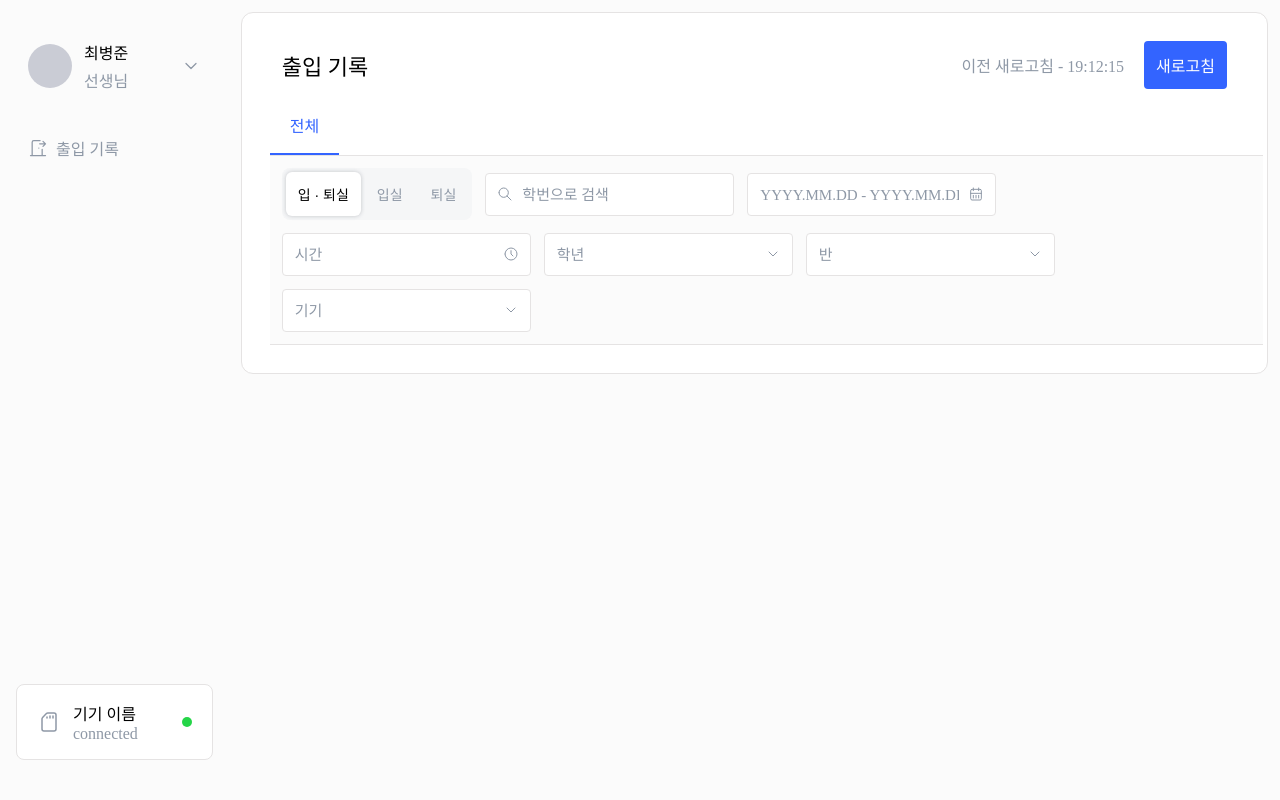
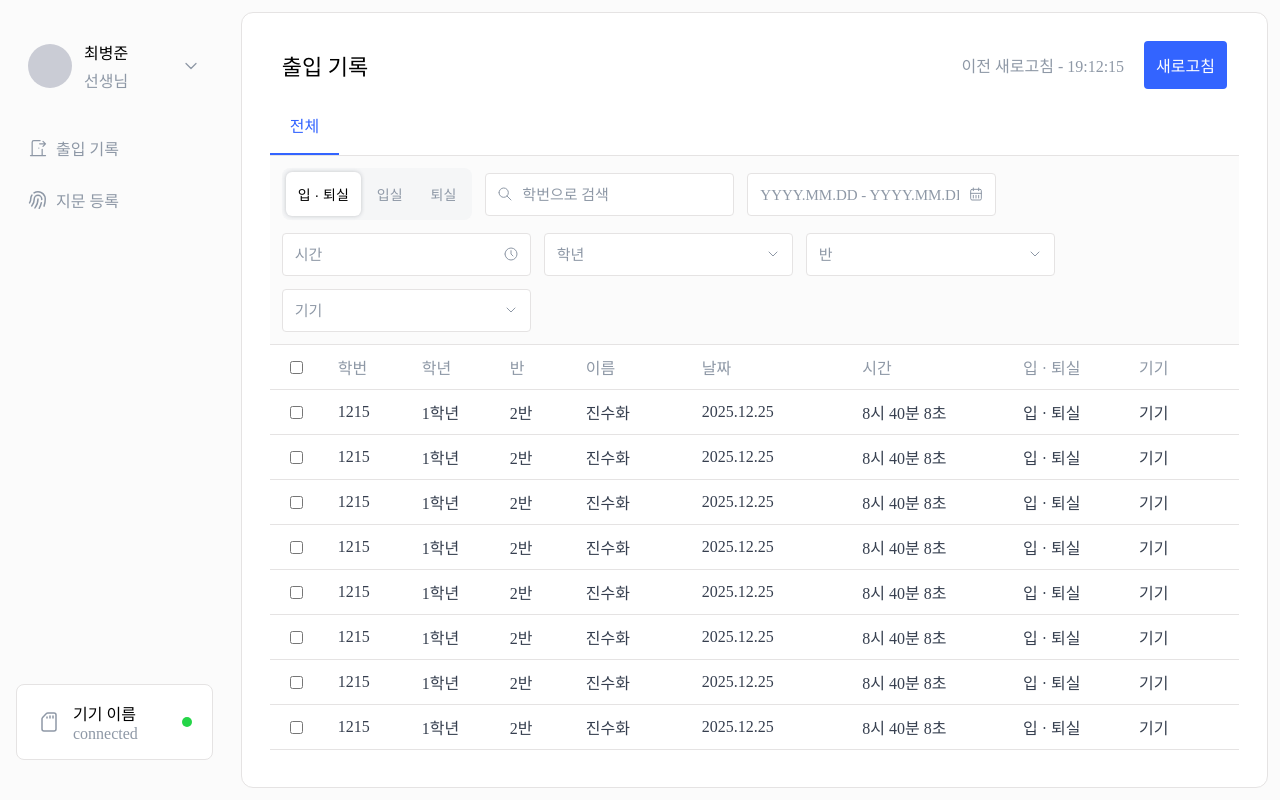
Before and after one commit to shusbox/CTBG, a React (Vite) app in the folder FE/: page / in a window 1280 px wide. Built offline with nearby package versions, Linux system fonts and the light colour scheme; a web font is replaced by a local one.

Commit message:
feat :: Table 컴포넌트 추가

```diff
--- a/FE/src/assets/icons.jsx
+++ b/FE/src/assets/icons.jsx
@@ -1,6 +1,8 @@
 export const DownArrowIcon = ({ size, color }) => { return <svg xmlns="http://www.w3.org/2000/svg" width={size} height={size} viewBox="0 0 24 24"><path fill="none" stroke={color} strokeLinecap="round" strokeLinejoin="round" strokeWidth="1.5" d="m6 9l6 6l6-6"/></svg> };
 
 export const DoorExitIcon = ({ size, color }) => { return <svg xmlns="http://www.w3.org/2000/svg" width={size} height={size} viewBox="0 0 24 24"><path fill="none" stroke={color} strokeLinecap="round" strokeLinejoin="round" strokeWidth={1.5} d="M13 12v.01M3 21h18M5 21V5a2 2 0 0 1 2-2h7.5M17 13.5V21M14 7h7m-3-3l3 3l-3 3"></path></svg> };
+
+export const FingerPrintIcon = ({ size, color }) => { return <svg xmlns="http://www.w3.org/2000/svg" width={size} height={size} viewBox="0 0 20 20"><path fill={color} fillRule="evenodd" d="M10 2.5c-1.31 0-2.526.386-3.546 1.051a.75.75 0 0 1-.82-1.256A8 8 0 0 1 18 9a22.5 22.5 0 0 1-1.228 7.351a.75.75 0 1 1-1.417-.49A21 21 0 0 0 16.5 9A6.5 6.5 0 0 0 10 2.5M4.333 4.416a.75.75 0 0 1 .218 1.038A6.47 6.47 0 0 0 3.5 9a7.97 7.97 0 0 1-1.293 4.362a.75.75 0 0 1-1.257-.819A6.47 6.47 0 0 0 2 9c0-1.61.476-3.11 1.295-4.365a.75.75 0 0 1 1.038-.219M10 6.12a3 3 0 0 0-3.001 3.041a11.46 11.46 0 0 1-2.697 7.24a.75.75 0 0 1-1.148-.965A9.96 9.96 0 0 0 5.5 9q0-.042.004-.082a4.5 4.5 0 0 1 8.996.084v.148l-.005.297a.75.75 0 1 1-1.5-.034Q13 9.248 13 9.085a3 3 0 0 0-3-2.965m0 2.13a.75.75 0 0 1 .75.75c0 3.51-1.187 6.746-3.181 9.323a.75.75 0 1 1-1.186-.918A13.7 13.7 0 0 0 9.25 9a.75.75 0 0 1 .75-.75m3.529 3.698a.75.75 0 0 1 .584.885a18.9 18.9 0 0 1-2.257 5.84a.75.75 0 1 1-1.29-.764a17.4 17.4 0 0 0 2.078-5.377a.75.75 0 0 1 .885-.584" clipRule="evenodd"></path></svg> };
 
 export const DeviceIcon = ({ size, color }) => { return <svg xmlns="http://www.w3.org/2000/svg" width={size} height={size} viewBox="0 0 24 24"><path fill="none" stroke={color} strokeLinecap="round" strokeLinejoin="round" strokeWidth={1.5} d="M7 21h10a2 2 0 0 0 2-2V5a2 2 0 0 0-2-2h-6.172a2 2 0 0 0-1.414.586L5.586 7.414A2 2 0 0 0 5 8.828V19a2 2 0 0 0 2 2m6-15v2m3-2v2m-6-1v1"></path></svg> };
 
--- a/FE/src/components/entry/index.jsx
+++ b/FE/src/components/entry/index.jsx
@@ -2,6 +2,7 @@ import * as EntryStyled from "../../styles/entry";
 import Header from "./header";
 import Sort from "./sort";
 import Filter from "./filter";
+import Table from "./table";
 
 const Entry = () => {
   return (
@@ -10,6 +11,7 @@ const Entry = () => {
       <EntryStyled.Body>
         <Sort />
         <Filter />
+        <Table />
       </EntryStyled.Body>
     </EntryStyled.Entry>
   );
--- a/FE/src/components/entry/table.jsx
+++ b/FE/src/components/entry/table.jsx
@@ -1,13 +1,75 @@
 import * as EntryStyled from "../../styles/entry";
 
 const Table = () => {
+  const Row = () => {
+    return (
+      <EntryStyled.Row>
+        <EntryStyled.CheckboxContainer> <EntryStyled.Checkbox type="checkbox" /> </EntryStyled.CheckboxContainer>
+        <EntryStyled.Id> 학번 </EntryStyled.Id>
+        <EntryStyled.Grade> 학년 </EntryStyled.Grade>
+        <EntryStyled.Class> 반 </EntryStyled.Class>
+        <EntryStyled.Name> 이름 </EntryStyled.Name>
+        <EntryStyled.Value> 날짜 </EntryStyled.Value>
+        <EntryStyled.Value> 시간 </EntryStyled.Value>
+        <EntryStyled.Records> 입 · 퇴실 </EntryStyled.Records>
+        <EntryStyled.Records> 기기 </EntryStyled.Records>
+      </EntryStyled.Row>
+    );
+  };
+
+  const Column = ({ id, grade, number, name, date, time, records, device }) => {
+    return (
+      <>
+        <EntryStyled.Column>
+          <EntryStyled.CheckboxContainer> <EntryStyled.Checkbox type="checkbox" /> </EntryStyled.CheckboxContainer>
+          <EntryStyled.Id> {id} </EntryStyled.Id>
+          <EntryStyled.Grade> {grade} </EntryStyled.Grade>
+          <EntryStyled.Class> {number} </EntryStyled.Class>
+          <EntryStyled.Name> {name} </EntryStyled.Name>
+          <EntryStyled.Value> {date} </EntryStyled.Value>
+          <EntryStyled.Value> {time} </EntryStyled.Value>
+          <EntryStyled.Records> 입 · 퇴실 </EntryStyled.Records>
+          <EntryStyled.Records> 기기 </EntryStyled.Records>
+        </EntryStyled.Column>
+      </>
+    );
+  };
+
   return (
     <EntryStyled.Table>
-      <EntryStyled.Field>
-        <EntryStyled.TableRow>
-
-        </EntryStyled.TableRow>
-      </EntryStyled.Field>
+      <Row />
+      <EntryStyled.ColumnContainer>
+        <Column id="1215" grade="1학년" number="2반" name="진수화" date="2025.12.25" time="8시 40분 8초" />
+        <Column id="1215" grade="1학년" number="2반" name="진수화" date="2025.12.25" time="8시 40분 8초" />
+        <Column id="1215" grade="1학년" number="2반" name="진수화" date="2025.12.25" time="8시 40분 8초" />
+        <Column id="1215" grade="1학년" number="2반" name="진수화" date="2025.12.25" time="8시 40분 8초" />
+        <Column id="1215" grade="1학년" number="2반" name="진수화" date="2025.12.25" time="8시 40분 8초" />
+        <Column id="1215" grade="1학년" number="2반" name="진수화" date="2025.12.25" time="8시 40분 8초" />
+        <Column id="1215" grade="1학년" number="2반" name="진수화" date="2025.12.25" time="8시 40분 8초" />
+        <Column id="1215" grade="1학년" number="2반" name="진수화" date="2025.12.25" time="8시 40분 8초" />
+        <Column id="1215" grade="1학년" number="2반" name="진수화" date="2025.12.25" time="8시 40분 8초" />
+        <Column id="1215" grade="1학년" number="2반" name="진수화" date="2025.12.25" time="8시 40분 8초" />
+        <Column id="1215" grade="1학년" number="2반" name="진수화" date="2025.12.25" time="8시 40분 8초" />
+        <Column id="1215" grade="1학년" number="2반" name="진수화" date="2025.12.25" time="8시 40분 8초" />
+        <Column id="1215" grade="1학년" number="2반" name="진수화" date="2025.12.25" time="8시 40분 8초" />
+        <Column id="1215" grade="1학년" number="2반" name="진수화" date="2025.12.25" time="8시 40분 8초" />
+        <Column id="1215" grade="1학년" number="2반" name="진수화" date="2025.12.25" time="8시 40분 8초" />
+        <Column id="1215" grade="1학년" number="2반" name="진수화" date="2025.12.25" time="8시 40분 8초" />
+        <Column id="1215" grade="1학년" number="2반" name="진수화" date="2025.12.25" time="8시 40분 8초" />
+        <Column id="1215" grade="1학년" number="2반" name="진수화" date="2025.12.25" time="8시 40분 8초" />
+        <Column id="1215" grade="1학년" number="2반" name="진수화" date="2025.12.25" time="8시 40분 8초" />
+        <Column id="1215" grade="1학년" number="2반" name="진수화" date="2025.12.25" time="8시 40분 8초" />
+        <Column id="1215" grade="1학년" number="2반" name="진수화" date="2025.12.25" time="8시 40분 8초" />
+        <Column id="1215" grade="1학년" number="2반" name="진수화" date="2025.12.25" time="8시 40분 8초" />
+        <Column id="1215" grade="1학년" number="2반" name="진수화" date="2025.12.25" time="8시 40분 8초" />
+        <Column id="1215" grade="1학년" number="2반" name="진수화" date="2025.12.25" time="8시 40분 8초" />
+        <Column id="1215" grade="1학년" number="2반" name="진수화" date="2025.12.25" time="8시 40분 8초" />
+        <Column id="1215" grade="1학년" number="2반" name="진수화" date="2025.12.25" time="8시 40분 8초" />
+        <Column id="1215" grade="1학년" number="2반" name="진수화" date="2025.12.25" time="8시 40분 8초" />
+        <Column id="1215" grade="1학년" number="2반" name="진수화" date="2025.12.25" time="8시 40분 8초" />
+        <Column id="1215" grade="1학년" number="2반" name="진수화" date="2025.12.25" time="8시 40분 8초" />
+        <Column id="1215" grade="1학년" number="2반" name="진수화" date="2025.12.25" time="8시 40분 8초" />
+      </EntryStyled.ColumnContainer>
     </EntryStyled.Table>
   );
 };
--- a/FE/src/components/sidebar/nav.jsx
+++ b/FE/src/components/sidebar/nav.jsx
@@ -1,4 +1,4 @@
-import { DoorExitIcon } from "../../assets/icons";
+import { DoorExitIcon, FingerPrintIcon } from "../../assets/icons";
 import * as SidebarStyled from "../../styles/sidebar";
 
 const Item = ({ icon, content }) => {
@@ -14,6 +14,7 @@ const Nav = () => {
   return (
     <SidebarStyled.Nav>
       <Item icon={ <DoorExitIcon size={"20"} color="currentColor" /> } content={"출입 기록"} />
+      <Item icon={ <FingerPrintIcon size={"20"} color="currentColor" /> } content={"지문 등록"} />
     </SidebarStyled.Nav>
   );
 };
--- a/FE/src/styles/entry.js
+++ b/FE/src/styles/entry.js
@@ -4,7 +4,7 @@ export const Entry = styled.div`
   margin: 12px; 12px 12px 0;
   padding: 28px;
   width: 100%;
-  height: 100%;
+  height: calc(100vh - 24px);
   display: flex;
   flex-direction: column;
   gap: 8px;
@@ -54,7 +54,10 @@ export const HeaderReset = styled.button`
 `;
 
 export const Body = styled.div`
-
+  display: flex;
+  flex: 1;
+  flex-direction: column;
+  overflow: hidden;
 `;
 
 export const Sort = styled.div`
@@ -173,15 +176,98 @@ export const InputPost = styled.input`
 
 export const Table = styled.div`
   width: 100%;
-  height: 100%;
+  flex: 1;
+  display: flex;
+  flex-direction: column;
+  overflow: hidden;
 `;
 
-export const Field = styled.div`
-
+export const Row = styled.div`
+  width: 100%;
+  min-height: 44px;
+  display: flex;
+  align-items: center;
+  color: var(--natural-700);
+  border-bottom: 1px solid var(--natural-300);
 `;
 
-export const TableRow = styled.div`
+export const ColumnContainer = styled.div`
   width: 100%;
   display: flex;
+  flex-direction: column;
+  flex: 1;
+  gap: 1px;
+  background-color: var(--natural-300);
+  overflow: scroll;
+`;
+
+export const Column = styled.div`
+  width: 100%;
+  min-height: 44px;
+  display: flex;
+  align-items: center;
+  color: var(--natural-900);
+  background-color: var(--white)
+`;
+
+export const CheckboxContainer = styled.div`
+  width: 52px;
+  display: flex;
+  justify-content: center;
   align-items: center;
 `;
+
+export const Checkbox = styled.input`
+  color: var(--primary-400);
+  display: flex;
+  justify-content: center;
+  align-items: center;
+`;
+
+export const Id = styled.p`
+  margin: 0;
+  padding-left: 16px;
+  min-width: 68px;
+  color: inherit;
+  font-weight: 300;
+`;
+
+export const Grade = styled.p`
+  margin: 0;
+  padding-left: 16px;
+  min-width: 72px;
+  color: inherit;
+  font-weight: 300;
+`;
+
+export const Class = styled.p`
+  margin: 0;
+  padding-left: 16px;
+  min-width: 60px;
+  color: inherit;
+  font-weight: 300;
+`;
+
+export const Name = styled.p`
+  margin: 0;
+  padding-left: 16px;
+  min-width: 100px;
+  color: inherit;
+  font-weight: 300;
+`;
+
+export const Value = styled.p`
+  margin: 0;
+  padding-left: 16px;
+  flex: 1;
+  color: inherit;
+  font-weight: 300;
+`;
+
+export const Records = styled.div`
+  margin: 0;
+  padding-left: 16px;
+  min-width: 100px;
+  color: inherit;
+  font-weight: 300;
+`;
```
